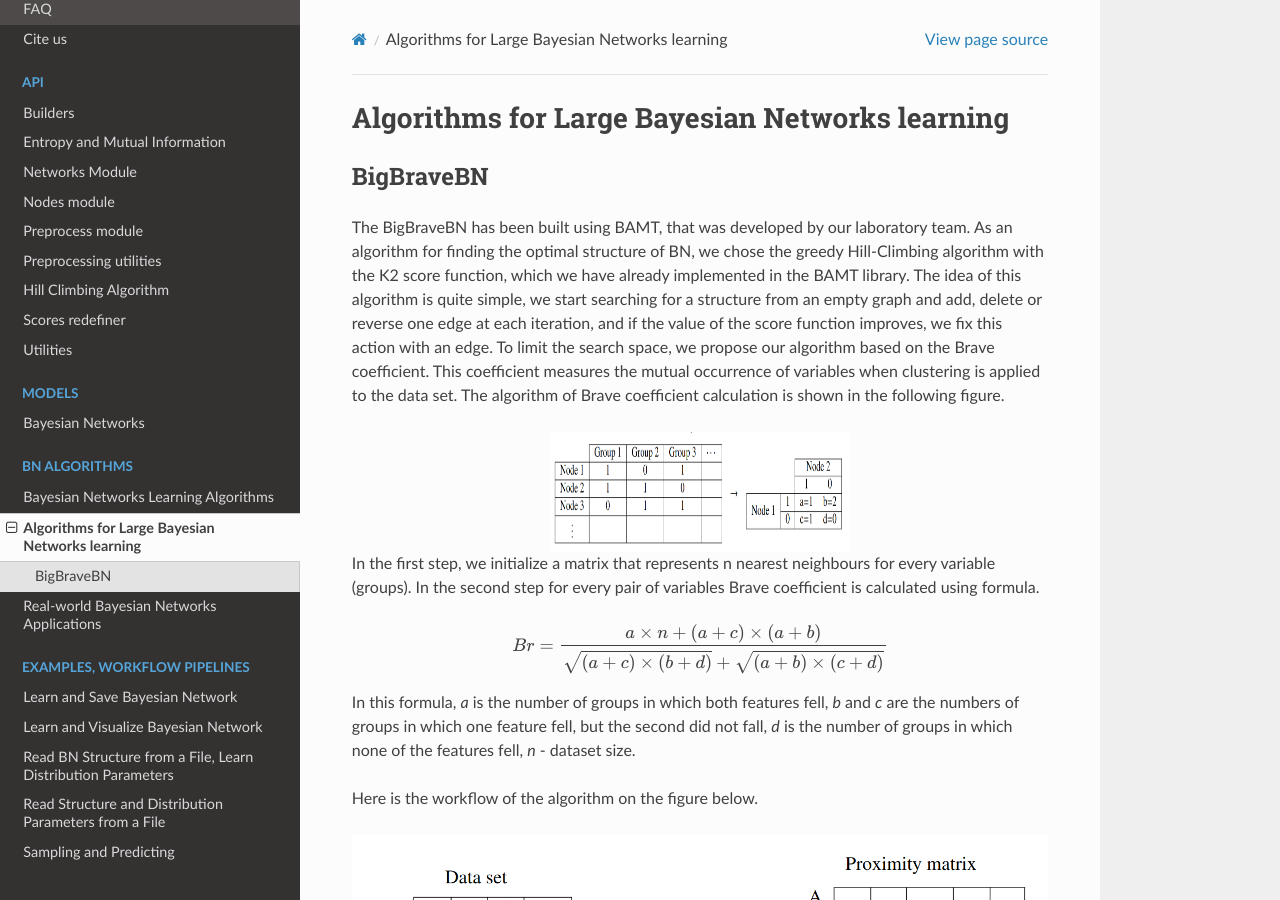
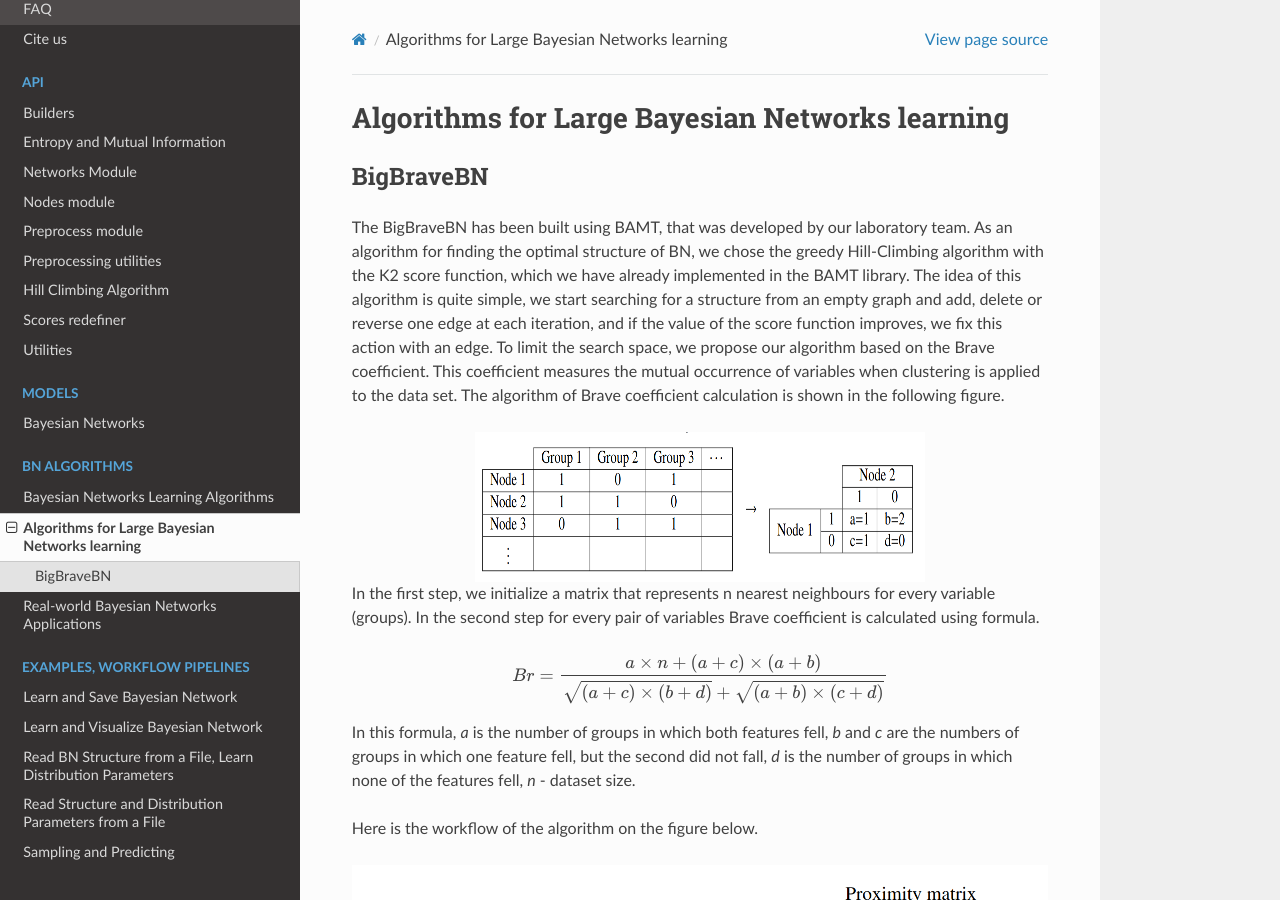
Before and after one commit to aimclub/BAMT, a Sphinx documentation site: the page built from docs/source/bnalgs/big_bns.rst, in a window 1280 px wide and 900 px high. Built offline with Sphinx 7.4.7 and the Read the Docs theme 2.0.0, drawn with Linux system fonts in a browser that asks for light colours.

Commit message:
fixed docs for big_bns

```diff
--- a/docs/source/bnalgs/big_bns.rst
+++ b/docs/source/bnalgs/big_bns.rst
@@ -13,8 +13,8 @@ The algorithm of Brave coefficient calculation is shown in the following figure.
 
 
 .. image:: ../../images/brave_coefficient_calculation.png
-    :width: 300 px
-    :height: 120 px
+    :width: 450 px
+    :height: 150 px
     :align: center
 
 
```
